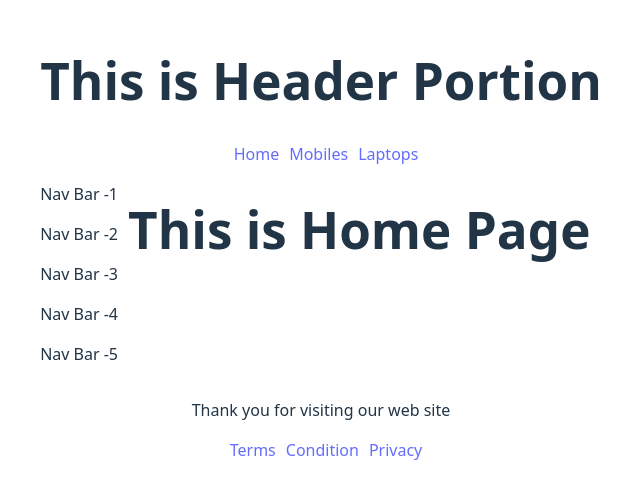
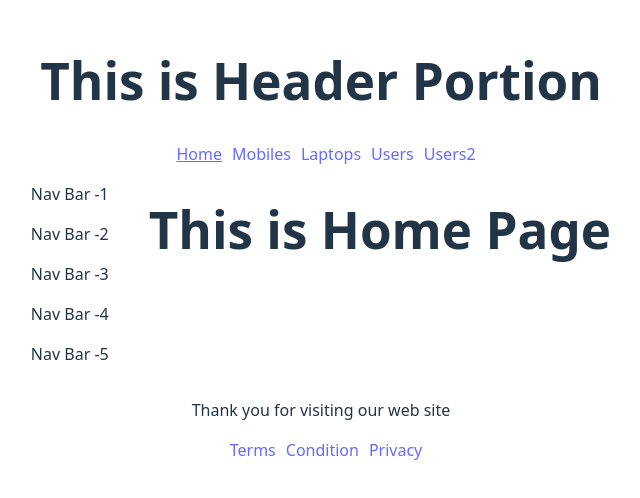
Before and after one commit to shiamrahman2/react-router-introduction, a React (Vite) app: page / in a window 1280 px wide. Shown: the part 160-658 px from the top of the page, without its empty margins (319-959 px from the left). Built offline with nearby package versions, Linux system fonts and the light colour scheme; no server answers.

Commit message:
Link and NavLink

```diff
--- a/src/components/Header/Header.css
+++ b/src/components/Header/Header.css
@@ -1,3 +1,6 @@
 nav a{
     margin-left:10px;
 }
+nav a.active{
+    text-decoration: underline;
+}
--- a/src/components/Header/Header.jsx
+++ b/src/components/Header/Header.jsx
@@ -1,5 +1,5 @@
 import React from 'react';
-import { Link } from 'react-router';
+import { Link, NavLink } from 'react-router';
 import './Header.css';
 
 const Header = () => {
@@ -7,9 +7,11 @@ const Header = () => {
         <div>
             <h1>This is Header Portion</h1>
            <nav>
-              <Link to='/'>Home</Link>
-            <Link to='mobiles'>Mobiles</Link>
-            <Link to='laptops'>Laptops</Link>
+            <NavLink to='/'>Home</NavLink>
+            <NavLink to='mobiles'>Mobiles</NavLink>
+            <NavLink to='laptops'>Laptops</NavLink>
+            <NavLink to='users'>Users</NavLink>
+            <NavLink to='users2'>Users2</NavLink>
            </nav>
         </div>
     );
--- a/src/components/Roots/Roots.css
+++ b/src/components/Roots/Roots.css
@@ -1,4 +1,4 @@
 .root-main{
   display:flex;
-  gap:10px;
+  gap:40px;
 }
--- /dev/null
+++ b/src/components/Users/Users.jsx
@@ -0,0 +1,14 @@
+import React from 'react';
+import { useLoaderData } from 'react-router';
+
+const Users = () => {
+    const user=useLoaderData();
+    console.log(user);
+    return (
+        <div>
+            <h1>I am A User</h1>
+        </div>
+    );
+};
+
+export default Users;
--- /dev/null
+++ b/src/components/Users2/Users2.jsx
@@ -0,0 +1,13 @@
+import React, { use } from 'react';
+
+const Users2 = ({userPromise}) => {
+    const user=use(userPromise);
+    console.log("this is user 2 ",user);
+    return (
+        <div>
+            <h1>This is User2</h1>
+        </div>
+    );
+};
+
+export default Users2;
--- a/src/main.jsx
+++ b/src/main.jsx
@@ -1,4 +1,4 @@
-import { StrictMode } from 'react'
+import { StrictMode, Suspense } from 'react'
 import { createRoot } from 'react-dom/client'
 import './index.css'
 import App from './App.jsx'
@@ -7,6 +7,10 @@ import Roots from './components/Roots/Roots.jsx'
 import Home from './components/Home/Home.jsx'
 import Mobiles from './components/Mobiles/Mobiles.jsx'
 import Laptops from './components/Laptops/Laptops.jsx'
+import Users from './components/Users/Users.jsx'
+import Users2 from './components/Users2/Users2.jsx'
+
+const userPromise=fetch('https://jsonplaceholder.typicode.com/users').then(res=>res.json());
 
 const router=createBrowserRouter([
      {
@@ -15,7 +19,17 @@ const router=createBrowserRouter([
        children:[
          {index:true,Component:Home},
          {path:'/mobiles',Component:Mobiles},
-         {path:'laptops',Component:Laptops}
+         {path:'laptops',Component:Laptops},
+         {
+          path:'users',
+          loader:()=>fetch('https://jsonplaceholder.typicode.com/users'),
+          Component:Users},
+          {
+            path:'users2',
+            element:<Suspense fallback={<span>Loading.....</span>}>
+                <Users2 userPromise={userPromise}></Users2>
+            </Suspense>
+          }
        ]
      }
 
```
